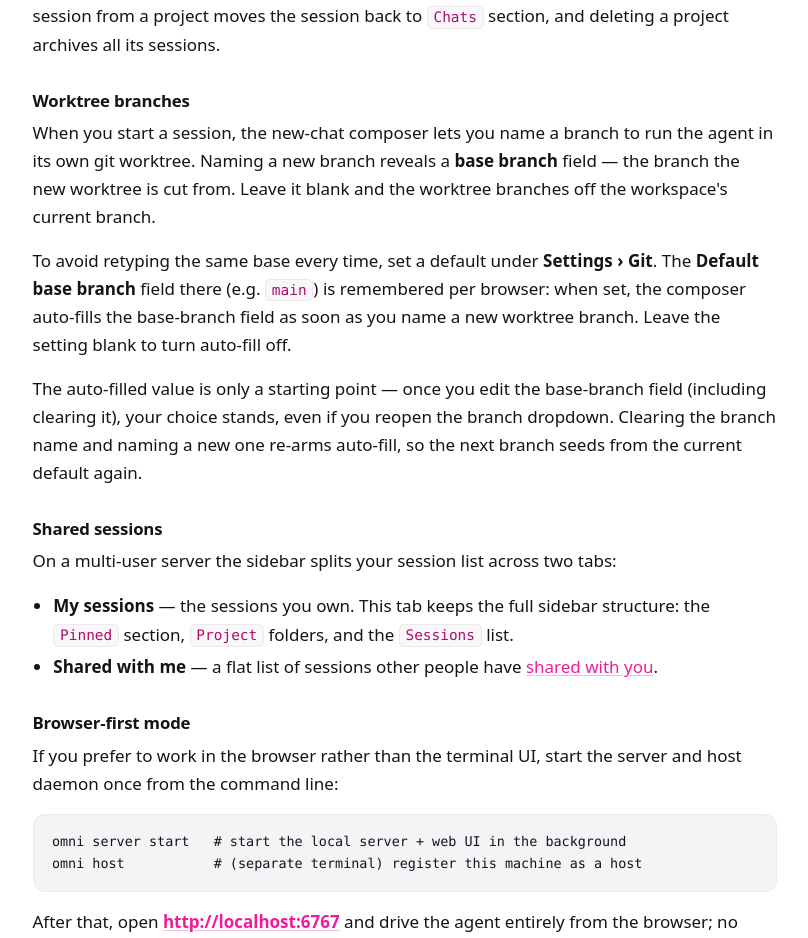
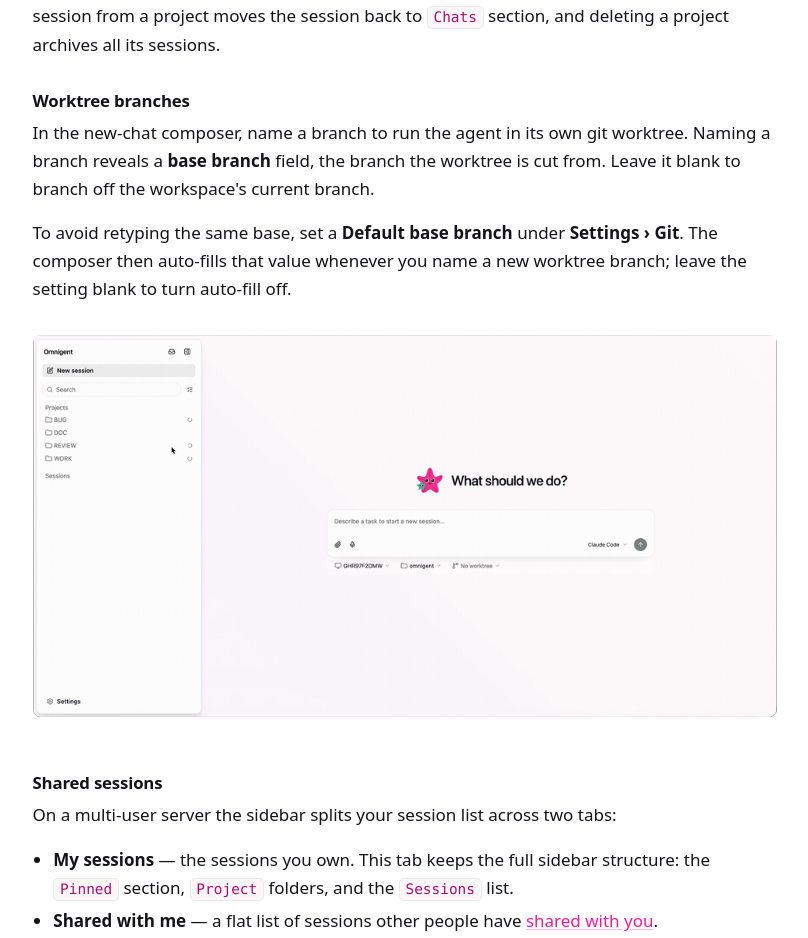
Before and after one commit to omnigent-ai/omnigent-site, a Next.js app: page /docs/interact/web-ui in a window 1280 px wide. Shown: the part 1809-2747 px from the top of the page, without its empty margins (260-1068 px from the left). Built offline with nearby package versions, Linux system fonts and the light colour scheme; no server answers.

Commit message:
docs: condense worktree branches section and add setting demo gif
Co-authored-by: Isaac

```diff
--- a/app/docs/interact/web-ui/page.mdx
+++ b/app/docs/interact/web-ui/page.mdx
@@ -61,20 +61,15 @@ Removing a session from a project moves the session back to `Chats` section, and
 
 ### Worktree branches
 
-When you start a session, the new-chat composer lets you name a branch to run the
-agent in its own git worktree. Naming a new branch reveals a **base branch**
-field — the branch the new worktree is cut from. Leave it blank and the worktree
-branches off the workspace's current branch.
+In the new-chat composer, name a branch to run the agent in its own git worktree.
+Naming a branch reveals a **base branch** field, the branch the worktree is cut
+from. Leave it blank to branch off the workspace's current branch.
 
-To avoid retyping the same base every time, set a default under **Settings › Git**.
-The **Default base branch** field there (e.g. `main`) is remembered per browser:
-when set, the composer auto-fills the base-branch field as soon as you name a new
-worktree branch. Leave the setting blank to turn auto-fill off.
+To avoid retyping the same base, set a **Default base branch** under
+**Settings › Git**. The composer then auto-fills that value whenever you name a
+new worktree branch; leave the setting blank to turn auto-fill off.
 
-The auto-filled value is only a starting point — once you edit the base-branch
-field (including clearing it), your choice stands, even if you reopen the branch
-dropdown. Clearing the branch name and naming a new one re-arms auto-fill, so the
-next branch seeds from the current default again.
+![Setting a default base branch for worktrees](/images/docs/git_worktree_setting.gif)
 
 ### Shared sessions
 
```
Also changed, not shown: public/images/docs/git_worktree_setting.gif (added).
